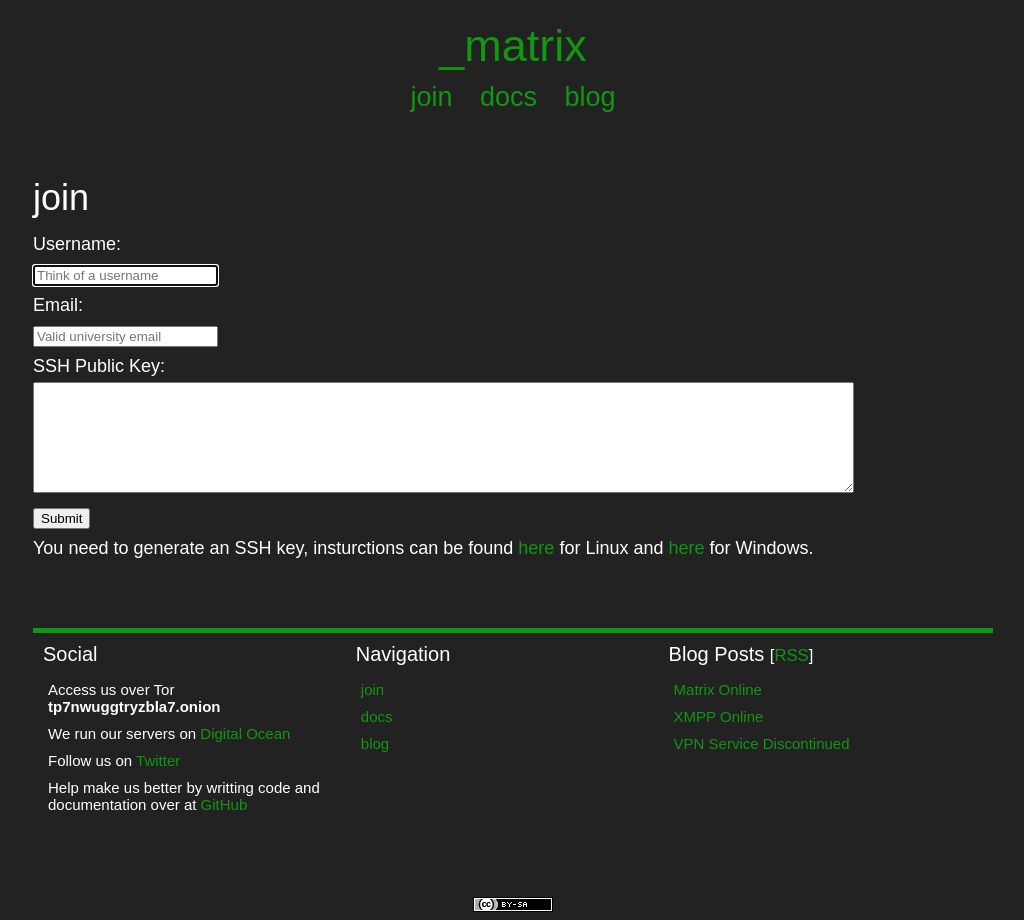
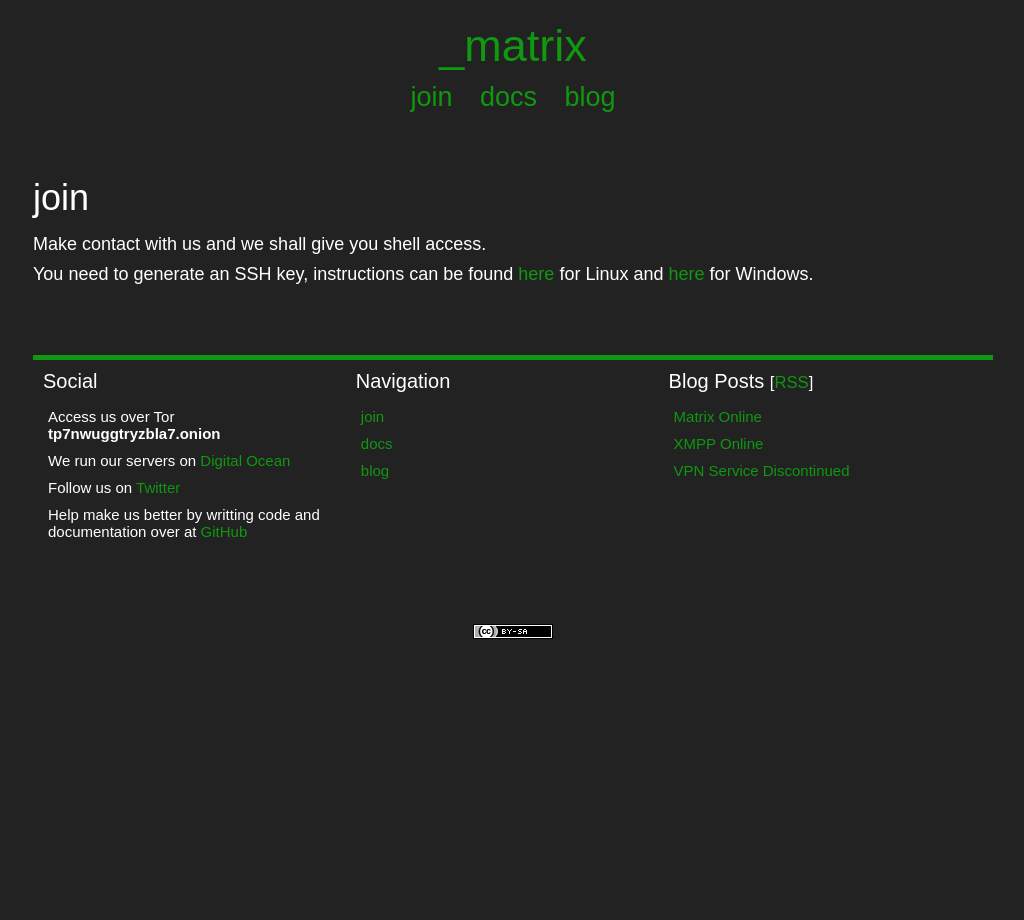
Before and after one commit to matrix-ac/blog, a Jekyll site: the page built from join.html, in a window 1280 px wide. Shown: the whole page, without its empty margins (127-1151 px from the left). Built offline with Jekyll 4.4.1, drawn with Linux system fonts in a browser that asks for light colours.

Commit message:
Remove old signup form

```diff
--- a/join.html
+++ b/join.html
@@ -4,21 +4,6 @@ title: join
 permalink: /join/
 ---
 
-<form method="POST" action="/registration/join">
-  <div>
-    <label for="username">Username:</label><br>
-    <input type="text" name="username" placeholder="Think of a username" autofocus required><br>
-  </div>
-  <div>
-    <label for="email">Email:</label><br>
-    <input type="email" name="email" placeholder="Valid university email" required><br>
-  </div>
-   <div>
-    <label for="pubkey">SSH Public Key:</label><br>
-    <textarea cols="100" rows="7" name="pubkey" placeholde="Paste your SSH public key in here." required></textarea><br>
-  </div>
+Make contact with us and we shall give you shell access.
 
-    <input type="submit" value="Submit">
-</form>
-
-<p>You need to generate an SSH key, insturctions can be found <a href="/docs/ssh-linux">here</a> for Linux and <a href="https://docs.joyent.com/public-cloud/getting-started/ssh-keys/generating-an-ssh-key-manually/manually-generating-your-ssh-key-in-windows">here</a> for Windows.</p>
+<p>You need to generate an SSH key, instructions can be found <a href="/docs/ssh-linux">here</a> for Linux and <a href="https://docs.joyent.com/public-cloud/getting-started/ssh-keys/generating-an-ssh-key-manually/manually-generating-your-ssh-key-in-windows">here</a> for Windows.</p>
```
